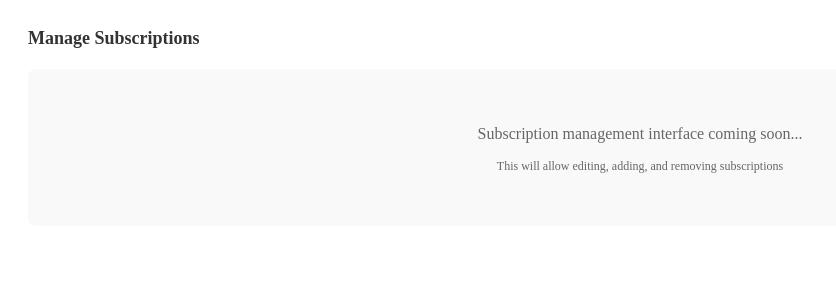
After one commit to rohanluthra13/subscriptions, a Python web app: template templates/manage_view.html in a window 1280 px wide. The commit adds this page. Shown: the top 300 px of the page, without its empty margins (0-836 px from the left). Run offline with Jinja, Linux system fonts and the light colour scheme; the template is opened without the code that fills it, so the values that code supplies are empty.

Commit message:
feat: add manage subscriptions view and update navigation
- Changed 'LLM notes' to 'manage subscriptions' in dashboard
- Created new empty manage_view.html template for subscription editing
- Added routing for manage view in main.py render_right_panel()
- Keeps existing subscriptions view clean for dashboard display

🤖 Generated with [Claude Code](https://claude.ai/code)

Co-Authored-By: Claude <noreply@anthropic.com>

```diff
--- a/templates/dashboard.html
+++ b/templates/dashboard.html
@@ -114,7 +114,9 @@
             </div>
 
             <div class="section">
-                <div class="section-title">LLM notes</div>
+                <a href="/?view=manage" class="section-title-link">
+                    <div class="section-title">manage subscriptions</div>
+                </a>
                 <div class="section-content" style="display: flex; flex-direction: column; justify-content: space-between; height: 100%;">
                     <!-- Empty for now - will be scratchpad/checkpoint -->
                 </div>
--- /dev/null
+++ b/templates/manage_view.html
@@ -0,0 +1,10 @@
+<!-- Manage Subscriptions View -->
+<div style="padding: 20px;">
+    <h3 style="margin: 0 0 20px 0; font-size: 18px; font-weight: 600; color: #333;">Manage Subscriptions</h3>
+
+    <!-- Placeholder for subscription management interface -->
+    <div style="padding: 40px; text-align: center; color: #666; background: #f9f9f9; border-radius: 8px;">
+        <p>Subscription management interface coming soon...</p>
+        <p style="font-size: 12px; margin-top: 10px;">This will allow editing, adding, and removing subscriptions</p>
+    </div>
+</div>
```
Also changed, not shown: main.py (+7 -0 lines).
